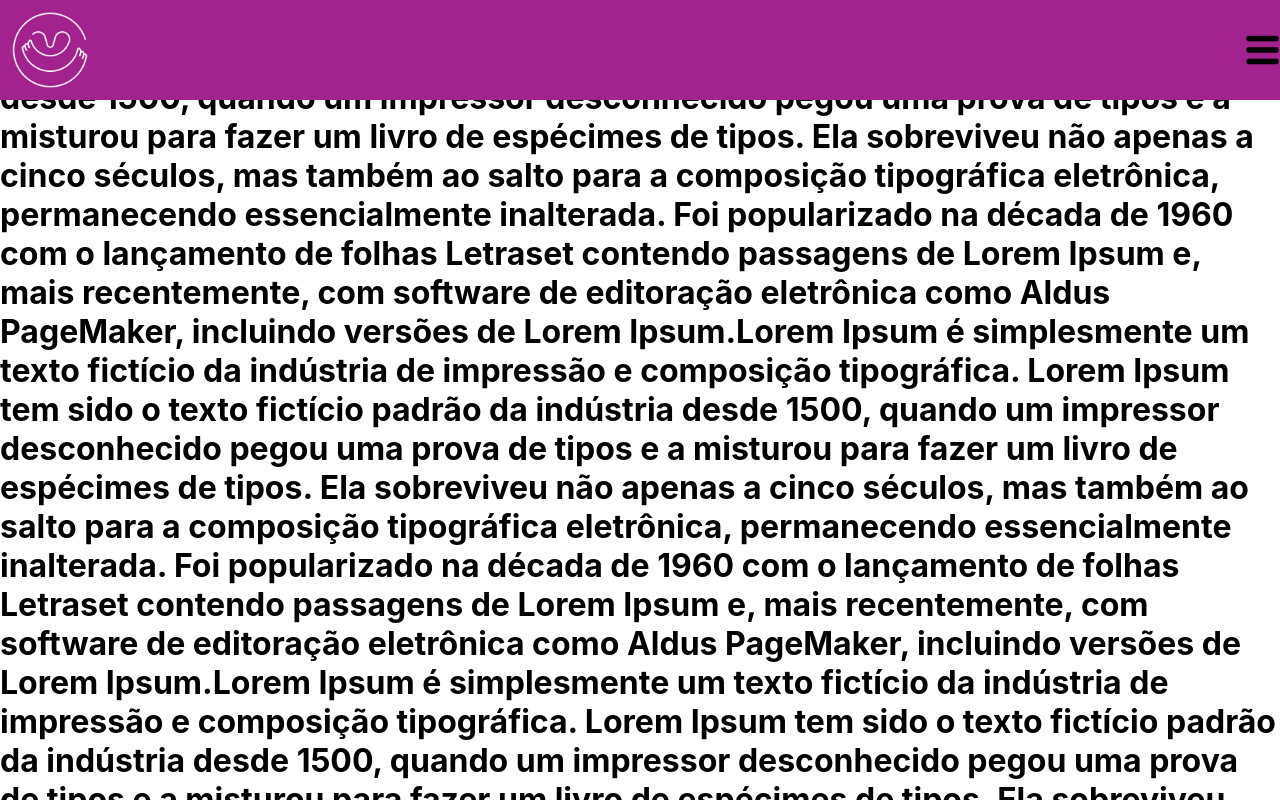
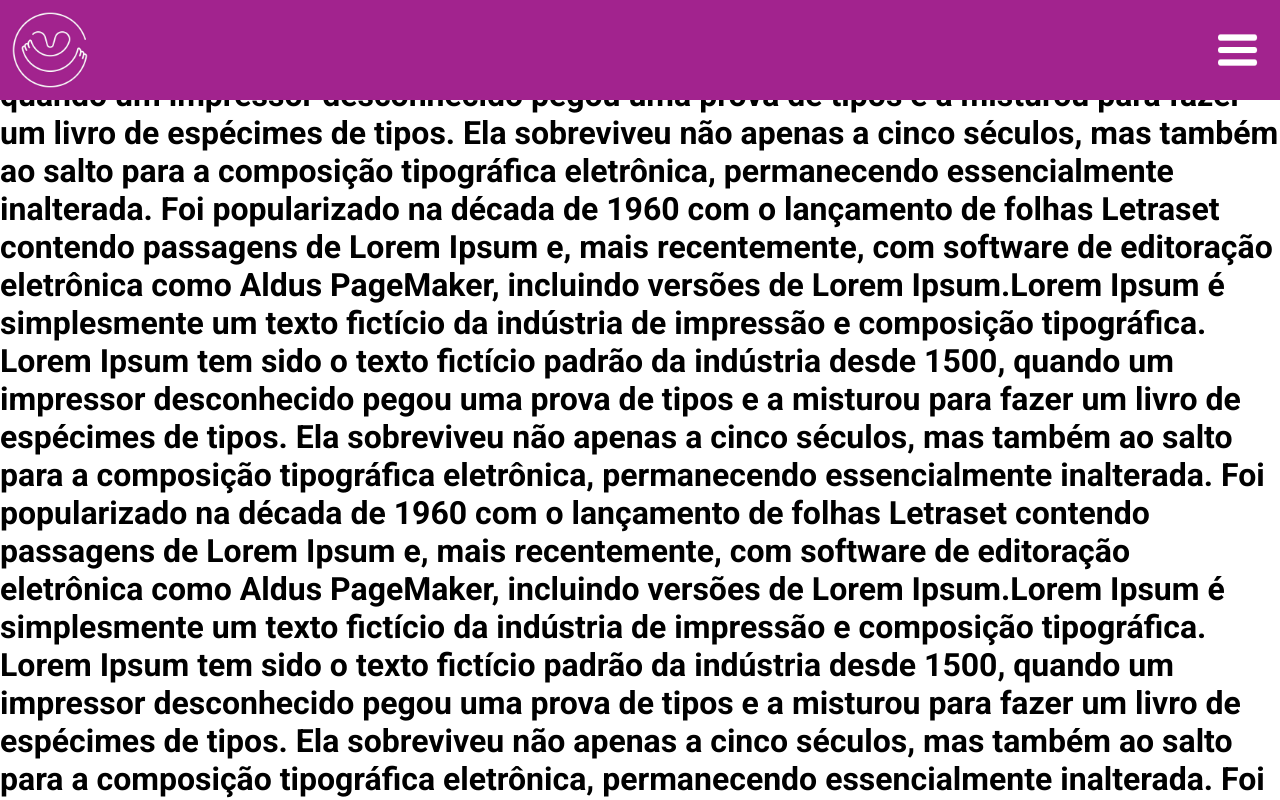
Before and after one commit to luanhirai/projetoEngenharia, a React (Create React App) app: page / in a window 1280 px wide. Shown: the top 800 px of the page. Built offline with nearby package versions, Linux system fonts and the light colour scheme.

Commit message:
mudei fonte e o header

```diff
--- a/public/index.html
+++ b/public/index.html
@@ -1,14 +1,18 @@
 <!DOCTYPE html>
-<html lang="en">
+<html lang="pt-br">
+
 <head>
   <meta charset="utf-8" />
   <link rel="icon" href="%PUBLIC_URL%/favicon.ico" />
   <meta name="viewport" content="width=device-width, initial-scale=1" />
   <meta name="theme-color" content="#000000" />
-    <meta
-      name="description"
-      content="Web site created using create-react-app"
-    />
+  <link rel="preconnect" href="https://fonts.googleapis.com">
+  <link rel="preconnect" href="https://fonts.gstatic.com" crossorigin>
+  <link
+    href="https://fonts.googleapis.com/css2?family=Roboto:ital,wght@0,100;0,300;0,400;0,500;0,700;0,900;1,100;1,300;1,400;1,500;1,700;1,900&display=swap"
+    rel="stylesheet">
+
+  <meta name="description" content="Web site created using create-react-app" />
   <link rel="apple-touch-icon" href="%PUBLIC_URL%/logo192.png" />
   <!--
       manifest.json provides metadata used when your web app is installed on a
@@ -26,6 +30,7 @@
     -->
   <title>React App</title>
 </head>
+
 <body>
   <noscript>You need to enable JavaScript to run this app.</noscript>
   <div id="root"></div>
@@ -40,4 +45,5 @@
       To create a production bundle, use `npm run build` or `yarn build`.
     -->
 </body>
+
 </html>
--- a/src/components/header.css
+++ b/src/components/header.css
@@ -1,6 +1,7 @@
 *{
     margin: 0;
     padding: 0;
+    font-family: 'roboto';
 }
 header{
     position: fixed;
@@ -17,10 +18,14 @@
 
 }
 
-.logoMenu{
-    width: 35px;
-    height: 40px;
+.logoMenu {
+    width: 45px;
+    height: 50px;
+    margin-right: 20px;
+    cursor: pointer;
+    transition: transform 0.5s ease-in; /* Adiciona transição para a transformação */
 }
+
 
 .headerLogo{
     width: 100px;
@@ -50,17 +55,28 @@
     text-transform: none;
 }
 
+
+
 .header-lista li {
     padding-top: 70px;
     font-size: 30px;
+    transition: font-size 0.5s ease-in-out;
 }
+
+
+.header-lista li:hover{
+    font-size: 35px;
+    transition: font-size 0.5s ease-in-out;
+
+}
+
 
 .menu-fechado {
     margin: 0;
     padding: 0;
     width: 0;
     height: 100vh;
-    transition: width 0.5s ease-out;
+    transition: width 0.7s ease-out;
     overflow: hidden;
 }
 
@@ -76,11 +92,11 @@
 
 
 .menu-aberto {
-    animation: slideIn 0.5s forwards;
+    animation: slideIn 0.7s forwards;
 }
 
 .menu-fechado {
-    animation: slideOut 0.5s forwards;
+    animation: slideOut 0.7s forwards;
 }
 
 @keyframes slideOut {
--- a/src/components/header.jsx
+++ b/src/components/header.jsx
@@ -1,33 +1,33 @@
 import React, { useState } from "react";
 import "./header.css";
-import headerLogo from "../assets/logo-carim.jpg"
-import logoMenu from "../assets/logo-menu.png"
-
+import headerLogo from "../assets/logo-carim.jpg";
+import logoMenu from "../assets/logo-menu.png";
 
 export default function Header() {
-    const [menuAberto, setEstadoMenu] = useState(false);
+    const [menuAberto, setMenuAberto] = useState(false);
 
-    function alterarEstadoMenu(){
-        setEstadoMenu(!menuAberto);
+    function alterarEstadoMenu() {
+        setMenuAberto(!menuAberto);
+        girarImagem(); // Chamando a função de girar a imagem ao alterar o estado do menu
     }
 
-    function abrirMenu() {
-        document.getElementsByClassName('.fundo-escuro').style.display = 'block';
+    function girarImagem() {
+        const logoMenuElement = document.querySelector('.logoMenu');
+        if (menuAberto) {
+            logoMenuElement.style.transform = "rotate(0deg)";
+        } else {
+            logoMenuElement.style.transform = "rotate(90deg)";
+        }
     }
-    function fecharMenu() {
-        document.getElementsByClassName('.fundo-escuro').style.display = 'none';
-    }
-
 
     return (
         <header>
-            <div className="header-container ">
+            <div className="header-container">
                 <img className="headerLogo" src={headerLogo} alt="logo do Carim" />
-
                 <img className="logoMenu" onClick={alterarEstadoMenu} src={logoMenu} alt="logo do Menu" />
             </div>
 
-            <div className="header-container-menu ">
+            <div className="header-container-menu">
                 <nav className={menuAberto ? 'menu-aberto' : 'menu-fechado'}>
                     <ul className="header-lista">
                         <li><a href="#">Home</a></li>
@@ -37,8 +37,6 @@
                     </ul>
                 </nav>
             </div>
-
-            <div className={menuAberto ? 'fundo-escuro-open' : 'fundo-escuro-close'}></div>
         </header>
     );
 }
```
Also changed, not shown: src/App.js, src/assets/logo-menu.png, src/components/global.css (added). Lines whose indentation alone changed are shown as unchanged.
